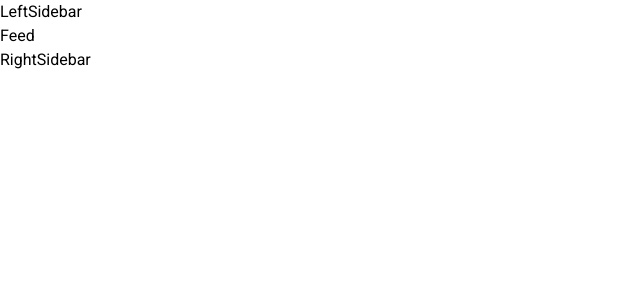
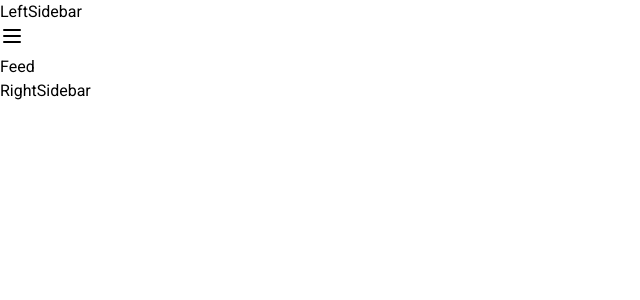
Before and after one commit to Kedareswar13/LinkUp, a Next.js app in the folder frontend/: page / in a window 1280 px wide. Shown: the top 300 px of the page, without its empty margins (0-640 px from the left). Built offline with nearby package versions, Linux system fonts and the light colour scheme.

Commit message:
Finished the home page

```diff
--- a/frontend/components/Home/home.tsx
+++ b/frontend/components/Home/home.tsx
@@ -4,6 +4,8 @@ import React from "react";
 import LeftSidebar from "./LeftSidebar";
 import Feed from "./Feed";
 import RightSidebar from "./RightSidebar";
+import { Sheet, SheetContent, SheetDescription, SheetTitle, SheetTrigger } from "../ui/sheet";
+import { MenuIcon } from "lucide-react";
 
 const Home = () => {
   return (
@@ -12,6 +14,18 @@ const Home = () => {
       <LeftSidebar/>
     </div>
     <div className="flex-1 md:ml-[20%] overflow-y-auto">
+      <div className="md:hidden">
+        <Sheet>
+          <SheetTrigger>
+            <MenuIcon/>
+          </SheetTrigger>
+          <SheetContent>
+            <SheetTitle></SheetTitle>
+            <SheetDescription></SheetDescription>
+            <LeftSidebar/>
+          </SheetContent>
+        </Sheet>
+      </div>
       <Feed/>
     </div>
     <div className="w-[30%] pt-8 px-6 lg:block hidden">
```
